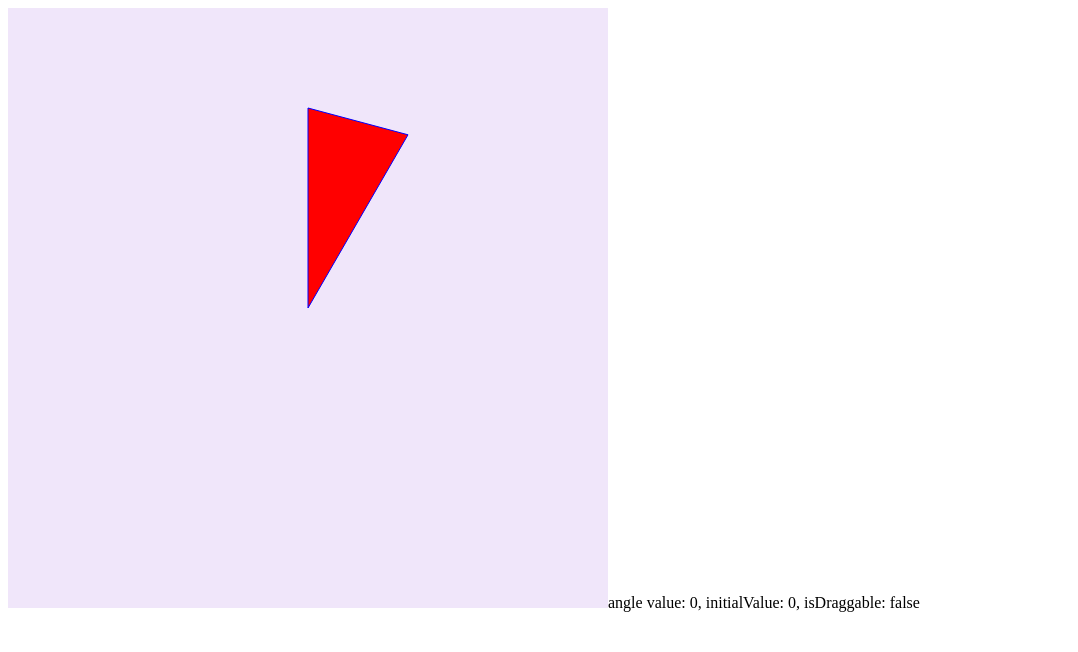
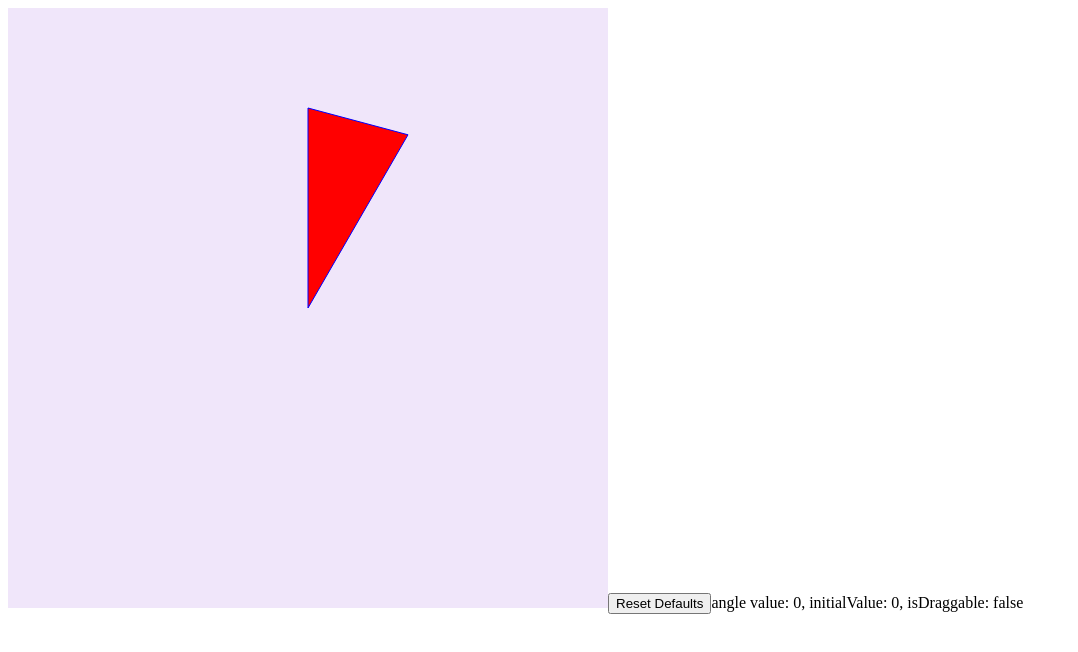
Before and after one commit to OlehKozubJS/various-react-projects-test, a React (Create React App) app: page / in a window 1280 px wide. Shown: the top 652 px of the page, without its empty margins (0-1078 px from the left). Built offline with nearby package versions, Linux system fonts and the light colour scheme.

Commit message:
Update App.jsx

```diff
--- a/src/App.jsx
+++ b/src/App.jsx
@@ -43,6 +43,12 @@ const App = () => {
 
   const stopMoving = () => {
     setIsDraggable(false);
+    console.log("stopped!");
+  };
+
+  const resetDefaults = () => {
+    setAngleValue(0);
+    setInitialAngle(0);
   };
 
   return (
@@ -63,6 +69,9 @@ const App = () => {
           borderColor={"blue"}
         />
       </SVGFieldComponent>
+      <button type="button" onClick={resetDefaults}>
+        Reset Defaults
+      </button>
       {`angle value: ${angleValue},
       initialValue: ${initialAngle},
       isDraggable: ${isDraggable}`}
```
